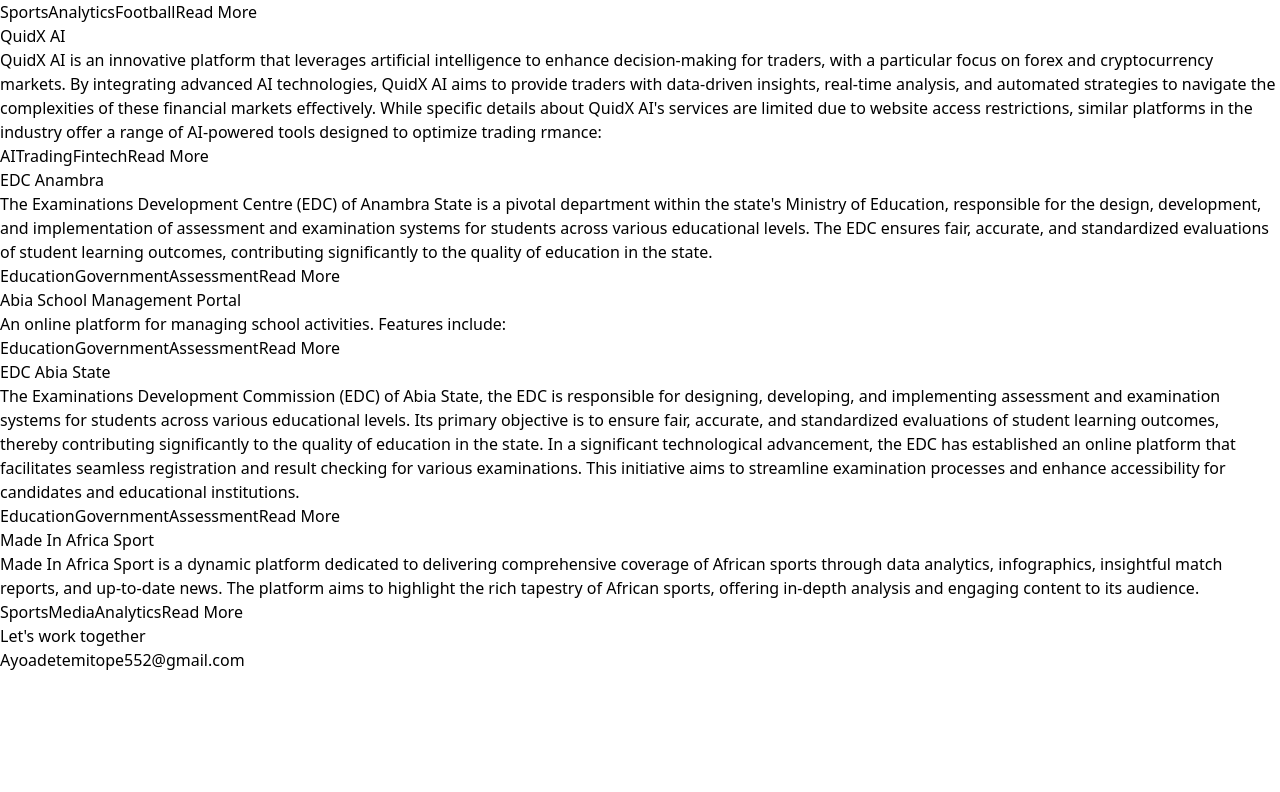
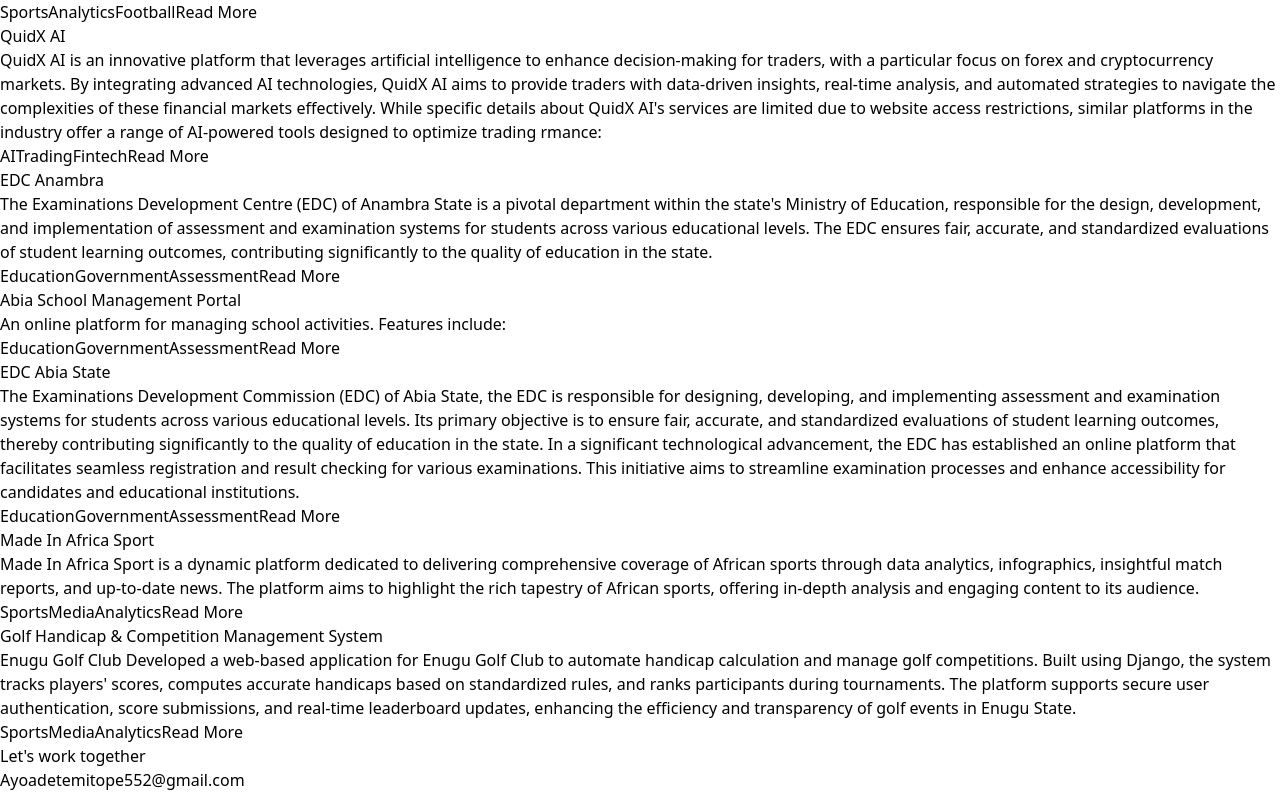
Before and after one commit to jerrytope/portfolio-Tpe, a React (Vite) app: page / in a window 1280 px wide. Shown: the part 1734-2526 px from the top of the page. Before the commit the page ends 2406 px from the top, so only its background shows below. Built offline with nearby package versions, Linux system fonts and the light colour scheme.

Commit message:
Enugu golf project added

```diff
--- a/src/components/Projects.jsx
+++ b/src/components/Projects.jsx
@@ -105,6 +105,21 @@
         "Lagos Liga Updates: Coverage of the Lagos Liga tournament, including Applebee FC's decisive 3-0 victory over Krypton FC, showcasing the platform's commitment to grassroots football.",
         "National Sports Festival Preparations: Reports on the Ogun State Cricket Association unveiling its teams and upgraded facilities ahead of the 2024 National Sports Festival, reflecting the platform's dedication to a broad spectrum of sports.",
       ],
+      link: "https://madeinafricasport.com/",
+      tags: ["Sports", "Media", "Analytics"]
+    },
+    {
+      title: "Golf Handicap & Competition Management System",
+      description: "Enugu Golf Club Developed a web-based application for Enugu Golf Club to automate handicap calculation and manage golf competitions. Built using Django, the system tracks players' scores, computes accurate handicaps based on standardized rules, and ranks participants during tournaments. The platform supports secure user authentication, score submissions, and real-time leaderboard updates, enhancing the efficiency and transparency of golf events in Enugu State.",
+      features: [
+        "User Authentication & Role Management-  Secure login for players, admins, and organizers.",
+        "Role-based access to manage data and competitions.",
+        "Handicap Calculation Engine- Automatically calculates player handicaps based on submitted scores.  Follows standard golf handicap rules for fair ranking.",
+        "Score Submission- Players can submit their scores after each round.  Admins can verify and approve submitted results.",
+        "Competition Management- Organizers can create, manage, and schedule tournaments.",
+        "Live Leaderboards- Real-time leaderboard updates during active competitions.",
+      ],
+
       link: "https://madeinafricasport.com/",
       tags: ["Sports", "Media", "Analytics"]
     }
```
